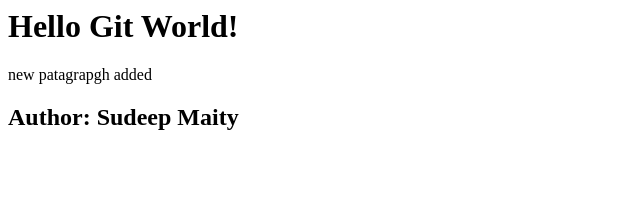
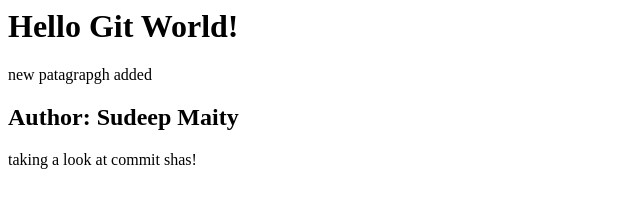
Before and after one commit to sudeepml10/GitGitHubMasterclass, a plain HTML site: page index.html in a window 1280 px wide. Shown: the whole page, without its empty margins (0-640 px from the left). Drawn offline with Linux system fonts and the light colour scheme.

Commit message:
add new P

```diff
--- a/index.html
+++ b/index.html
@@ -7,3 +7,6 @@
 <h2>
     Author: Sudeep Maity
 </h2>
+<div>
+    <p>taking a look at commit shas!</p>
+</div>
```
